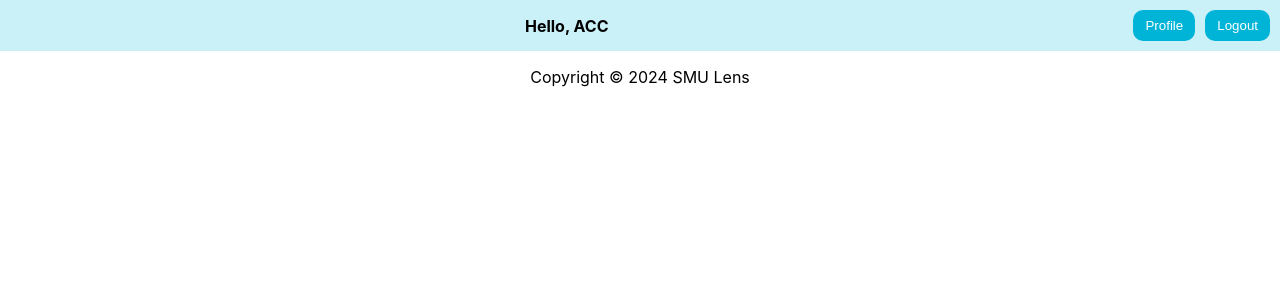
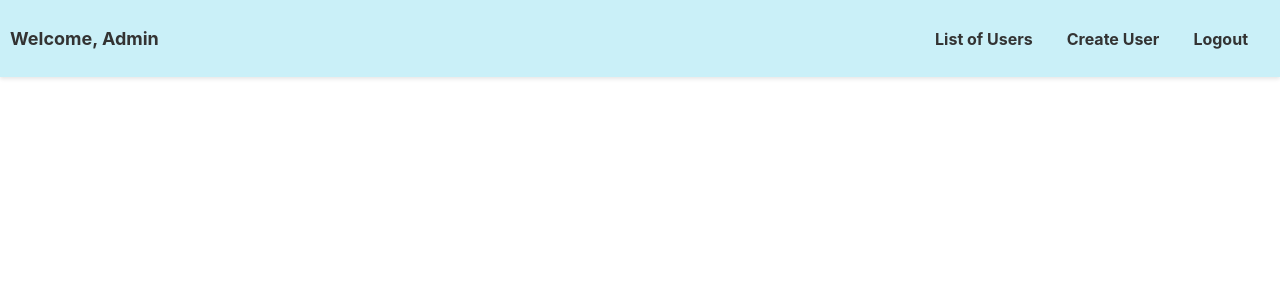
Before and after one commit to SMULens/Frontend, a React (Create React App) app: page / in a window 1280 px wide. Shown: the top 300 px of the page. Built offline with nearby package versions, Linux system fonts and the light colour scheme.

Commit message:
Updated The Navbar

```diff
--- a/package.json
+++ b/package.json
@@ -8,6 +8,7 @@
     "@testing-library/user-event": "^13.5.0",
     "react": "^18.2.0",
     "react-dom": "^18.2.0",
+    "react-router-dom": "^6.22.1",
     "react-scripts": "5.0.1",
     "web-vitals": "^2.1.4"
   },
--- a/src/App.js
+++ b/src/App.js
@@ -1,16 +1,32 @@
-import logo from './logo.svg';
-import './App.css';
+// App.js
+import React from 'react';
+import { BrowserRouter as Router, Switch, Route, Routes } from 'react-router-dom';
+
+import Profile from "./pages/Profile"
+import ListOfUsers from "./pages/ListOfUsers"
+import CreateUser from './pages/CreateUser';
 import Nav from './components/Nav';
-import Footer from './components/Footer';
 
-function App() {
+const App = () => {
+  // Mock user state
+  const user = {
+    role: 'admin', // or 'ACC'
+    name: 'Admin'
+  };
+
   return (
-    <div className="App">
+    <Router>
+      <div>
+        <Nav user={user} />
+        <Routes>
+          <Route path="/profile" component={Profile} />
+          <Route path="/list-of-users" component={ListOfUsers} />
+          <Route path="/create-user" component={CreateUser} />
 
-      <Nav/>
-      <Footer/>
-    </div>
+          </Routes>
+      </div>
+    </Router>
   );
-}
+};
 
 export default App;
--- a/src/components/Nav.css
+++ b/src/components/Nav.css
@@ -1,3 +1,4 @@
+/* NavigationBar.css */
 .navbar {
   display: flex;
   justify-content: space-between;
@@ -5,11 +6,16 @@
   padding: 10px;
   background-color: #caf0f8;
   font-weight: bold;
-
+  box-shadow: 0 2px 4px rgba(0, 0, 0, 0.1);
 }
 
 .navbar-left {
   flex: 1;
+}
+
+.navbar-brand {
+  font-size: 18px;
+  color: #333;
 }
 
 .navbar-right {
@@ -17,17 +23,33 @@
   align-items: center;
 }
 
-  .navbar-button {
-    margin-left: 10px;
+.navbar-nav {
+  display: flex;
+  list-style-type: none;
+  margin: 0;
+  padding: 0;
+}
+
+.nav-item {
+  margin-right: 10px;
+}
+
+.nav-link, .nav-button {
   padding: 8px 12px;
+  text-decoration: none;
+  color: #333;
+  border-radius: 10px;
+  transition: background-color 0.3s ease;
+}
+
+.nav-button {
   border: none;
   background-color: #00b4d8;
-    border-radius: 10px;
   color: white;
   cursor: pointer;
 }
 
-  .navbar-button:hover {
-    background-color: #FFF6E9;
-    color: black;
+.nav-link:hover, .nav-button:hover {
+  background-color: #00a6c4;
+  color: white;
 }
--- a/src/components/Nav.js
+++ b/src/components/Nav.js
@@ -1,17 +1,37 @@
+// NavigationBar.js
 import React from 'react';
-import "./Nav.css"
-function Nav() {
+import { Link } from 'react-router-dom';
+import './Nav.css';
+
+const Nav = ({ user }) => {
+  const { role, name } = user;
+
+
   return (
-    <nav className="navbar">
-      <div className="navbar-left">
-        <span>Hello, ACC</span>
+
+      <div className="navbar">
+        <div className="navbar-left">
+          <p className="navbar-brand">Welcome, {name}</p>
+        </div>
+        <div className="navbar-right">
+          <ul className="navbar-nav">
+            {role === 'ACC' && (
+              <>
+                <li className="nav-item"><Link to="/profile" className="nav-link">Profile</Link></li>
+                <li className="nav-item"><Link to="/profile" className="nav-link">Logout</Link></li>
+              </>
+            )}
+            {role === 'admin' && (
+              <>
+                <li className="nav-item"><Link to="/list-of-users" className="nav-link">List of Users</Link></li>
+                <li className="nav-item"><Link to="/create-user" className="nav-link">Create User</Link></li>
+                <li className="nav-item"><Link to="/profile" className="nav-link">Logout</Link></li>
+              </>
+            )}
+          </ul>
+        </div>
       </div>
-      <div className="navbar-right">
-        <button className="navbar-button">Profile</button>
-        <button className="navbar-button">Logout</button>
-      </div>
-    </nav>
-  );
-}
+    );
+};
 
 export default Nav;
```
Also changed, not shown: src/pages/CreateUser.js (added), src/pages/ListOfUsers.js (added), src/pages/Profile.js (added), 1 other file (tests, documents, lock files or other folders). Lines whose indentation alone changed are shown as unchanged.
